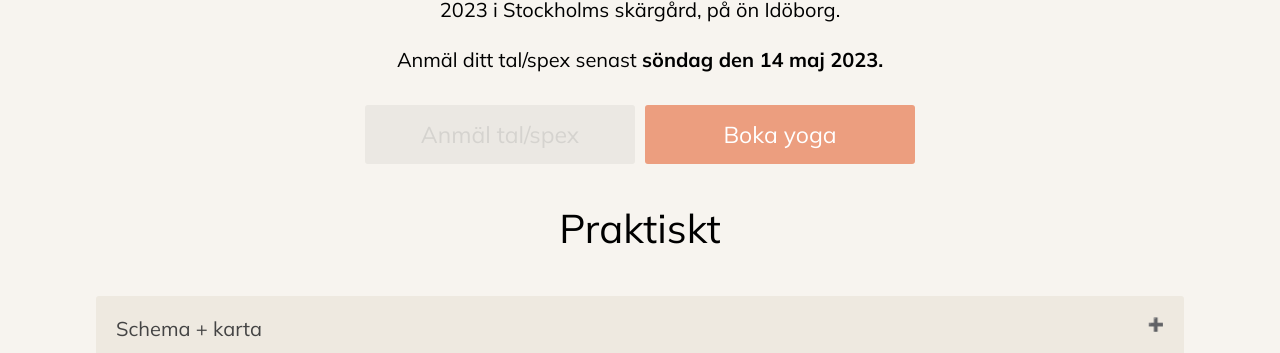
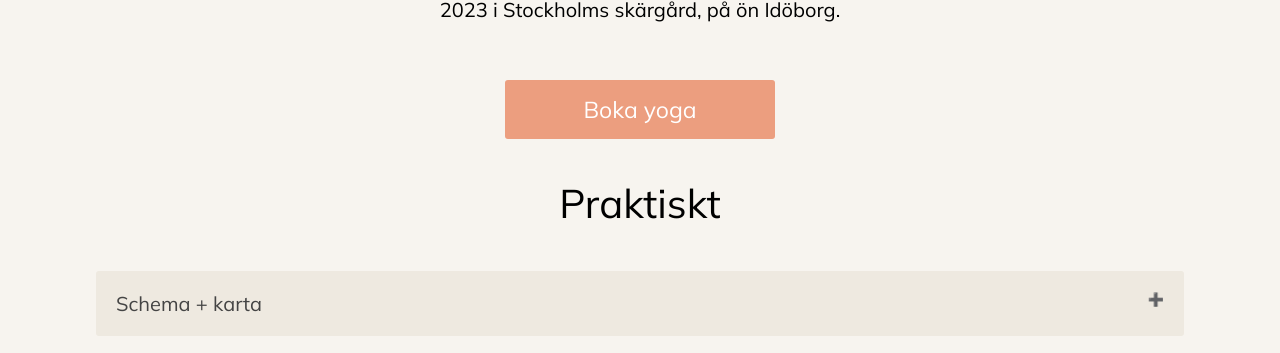
Before and after one commit to angelicasundstroem/livetsj-vlafest, a plain HTML site: page index.html in a window 1280 px wide. Shown: the part 907-1260 px from the top of the page. Drawn offline with Linux system fonts and the light colour scheme.

Commit message:
bort med tal

```diff
--- a/index.html
+++ b/index.html
@@ -53,7 +53,6 @@
             helgen den 26-28 maj 2023 i Stockholms skärgård, på ön Idöborg.
             <br>
             <br>
-            Anmäl ditt tal/spex senast <strong>söndag den 14 maj 2023.</strong>
 
         </div>
         <section class="text-section">
@@ -61,7 +60,7 @@
             <div>
                 <nav class="button-group">
                     <!--<a href="anmalan.html" class="button-used">Anmäl dig här</a>-->
-                    <a class="button-used">Anmäl tal/spex</a>
+                    <!--<a class="button-used">Anmäl tal/spex</a>-->
                     <a href="yoga.html" class="button">Boka yoga</a>
                     <!-- Knappar
                     <a href="halla-tal.html" class="button">Hålla tal?</a>
```
